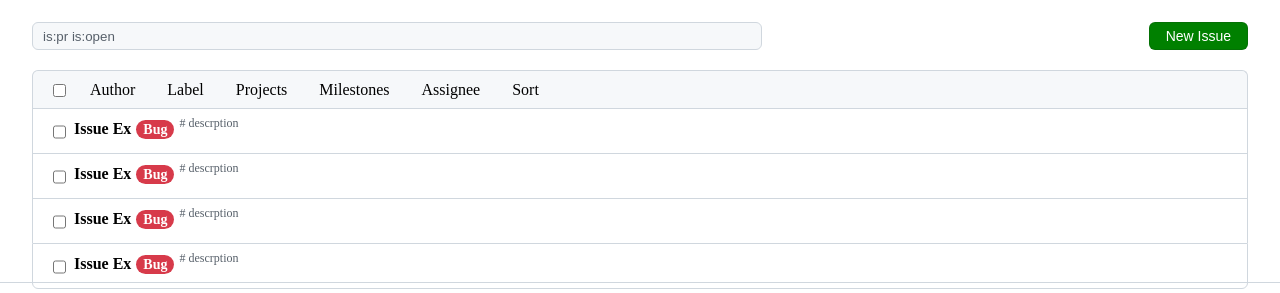
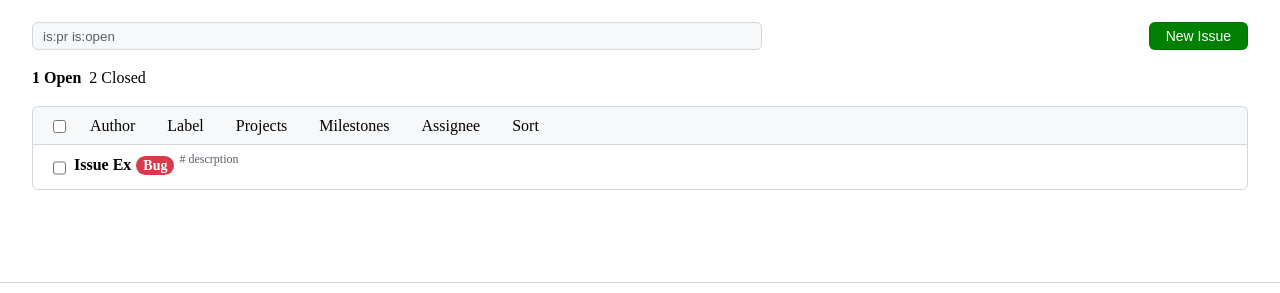
Before and after one commit to B67H/Github-IssuePage-clone, a React (Create React App) app: page / in a window 1280 px wide. Shown: the part 149-442 px from the top of the page. Built offline with nearby package versions, Linux system fonts and the light colour scheme.

Commit message:
open,closed

```diff
--- a/src/ListContainer.js
+++ b/src/ListContainer.js
@@ -3,6 +3,7 @@ import Button from "./components/Button"
 import { useState } from "react"
 import ListItem from "./components/ListItem"
 import ListItemLayout from "./components/ListItemLayout"
+import clsx from "clsx"
 
 export default function ListContainer() {
   const [inputValue, setInputValue] = useState("is:pr is:open")
@@ -22,6 +23,8 @@ export default function ListContainer() {
           New Issue
         </Button>
       </div>
+      <OpenClosedFilters />
+
       <ListItemLayout className={styles.listFilter}>
         <div className={styles.filterLists}>
           <span>Author</span>
@@ -40,10 +43,48 @@ export default function ListContainer() {
           }
           badges={[{ color: "red", title: "Bug" }]}
         />
-        <ListItem badges={[{ color: "red", title: "Bug" }]} />
-        <ListItem badges={[{ color: "red", title: "Bug" }]} />
-        <ListItem badges={[{ color: "red", title: "Bug" }]} />
       </div>
     </div>
   )
 }
+
+function OpenClosedFilters({ data }) {
+  const [isOpenMode, setIsOpenMode] = useState(true)
+
+  // const data = getData()
+  // const openedData = data.filter((d) => d.state === "open")
+  // const closedData = data.filter((d) => d.state === "close")
+
+  const openModeDataSize = 1
+  const closeModeDataSize = 2
+  return (
+    <>
+      <OpenClosedFilter
+        size={openModeDataSize}
+        state="Open"
+        selected={isOpenMode}
+        onClick={() => setIsOpenMode(true)}
+      />
+      <OpenClosedFilter
+        size={closeModeDataSize}
+        state="Closed"
+        selected={!isOpenMode}
+        onClick={() => setIsOpenMode(false)}
+      />
+    </>
+  )
+}
+
+function OpenClosedFilter({ size, state, onClick, selected }) {
+  return (
+    <span
+      role="button"
+      className={clsx(styles.textFilter, {
+        [styles.selected]: selected,
+      })}
+      onClick={onClick}
+    >
+      {size} {state}
+    </span>
+  )
+}
--- a/src/ListContainer.module.css
+++ b/src/ListContainer.module.css
@@ -7,6 +7,7 @@
 .topSection {
   display: flex;
   flex-direction: space-between;
+  margin-bottom: 20px;
 }
 
 .input {
@@ -37,3 +38,11 @@
   padding: 0 16px;
   line-height: 21px;
 }
+
+.textFilter {
+  margin-right: 8px;
+  cursor: pointer;
+}
+.selected {
+  font-weight: 800;
+}
```
